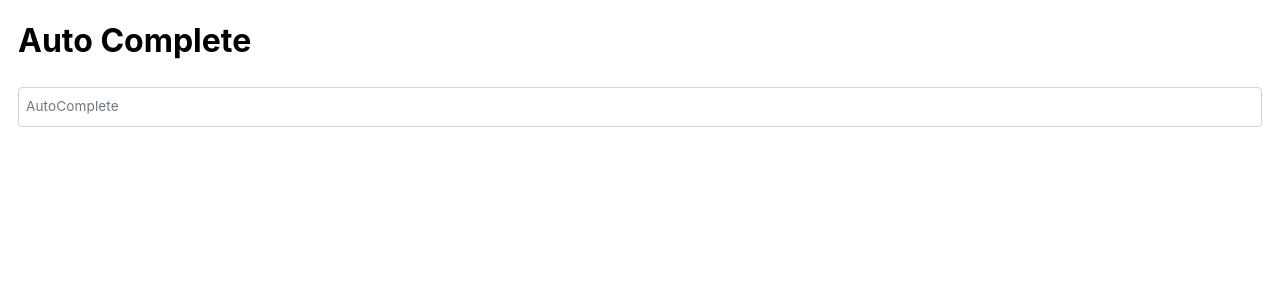
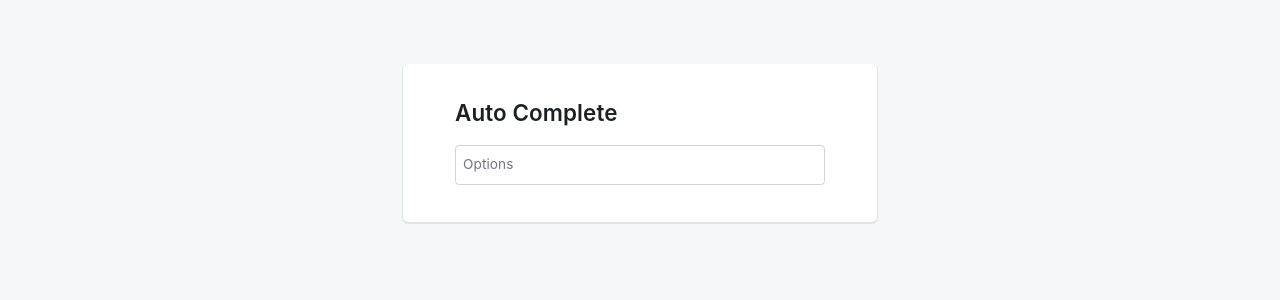
Before and after one commit to DayvsonNascimento/auto-complete, a React (Create React App) app: page / in a window 1280 px wide. Shown: the top 300 px of the page. Built offline with nearby package versions, Linux system fonts and the light colour scheme.

Commit message:
feat: add container for AutoComplete component

```diff
--- a/src/App.tsx
+++ b/src/App.tsx
@@ -1,10 +1,9 @@
-import AutoComplete from './components/AutoComplete/AutoComplete';
+import CustomInputContainer from './containers/CustomInputContainer';
 
 const App = () => {
   return (
     <div>
-      <h1>Auto Complete</h1>
-      <AutoComplete />
+      <CustomInputContainer />
     </div>
   );
 };
--- a/src/components/AutoComplete/AutoComplete.module.css
+++ b/src/components/AutoComplete/AutoComplete.module.css
@@ -28,10 +28,11 @@
 .active {
   transform: translateY(-0.5rem);
   font-size: 0.7rem;
+  color: rgb(122, 193, 251);
 }
 
 .input {
-  margin: 5px 0px 15px 0px;
+  margin: 5px 0px;
   padding: 11px 8px 0 6.5px;
   width: 100%;
   height: 40px;
--- a/src/components/AutoComplete/AutoComplete.tsx
+++ b/src/components/AutoComplete/AutoComplete.tsx
@@ -14,7 +14,7 @@ const AutoComplete = () => {
   return (
     <div className={styles.container}>
       <label className={`${styles.label} ${active && styles.active} `}>
-        AutoComplete
+        Options
       </label>
       <input
         className={styles.input}
--- /dev/null
+++ b/src/containers/CustomInputContainer.module.css
@@ -0,0 +1,30 @@
+.container {
+  width: 100%;
+  max-width: 77.75rem;
+  display: flex;
+  margin: 0px auto;
+  align-items: center;
+  margin-top: 4rem;
+  flex-direction: column;
+}
+
+.title {
+  margin: 0px 0 10px;
+  font-size: 1.4rem;
+  line-height: 1.5;
+  letter-spacing: 0.1px;
+  color: var(--muidocs-palette-grey-900, #1c2025);
+  font-weight: 600;
+}
+
+.content {
+  width: 370px;
+  background-color: #ffffff;
+  display: flex;
+  flex-direction: column;
+  padding: 32px 52px;
+  box-shadow: 0 1px 1px 1px #e3e3e3;
+  border-radius: 5px;
+  color: #7a7a7a;
+
+}
--- /dev/null
+++ b/src/containers/CustomInputContainer.tsx
@@ -0,0 +1,16 @@
+import AutoComplete from '../components/AutoComplete/AutoComplete';
+
+import styles from './CustomInputContainer.module.css';
+
+const CustomInputContainer = () => {
+  return (
+    <div className={styles.container}>
+      <div className={styles.content}>
+        <h2 className={styles.title}>Auto Complete</h2>
+        <AutoComplete />
+      </div>
+    </div>
+  );
+};
+
+export default CustomInputContainer;
--- a/src/index.css
+++ b/src/index.css
@@ -2,11 +2,12 @@ body {
   margin: 0 auto;
   padding: 0;
   max-width: 77.75rem;
-  font-family: -apple-system, BlinkMacSystemFont, 'Segoe UI', 'Roboto', 'Oxygen',
-    'Ubuntu', 'Cantarell', 'Fira Sans', 'Droid Sans', 'Helvetica Neue',
-    sans-serif;
+  font-family: 'General Sans', -apple-system, BlinkMacSystemFont, 'Segoe UI',
+    Roboto, 'Helvetica Neue', Arial, sans-serif, 'Apple Color Emoji',
+    'Segoe UI Emoji', 'Segoe UI Symbol';
   -webkit-font-smoothing: antialiased;
   -moz-osx-font-smoothing: grayscale;
+  background-color: #f5f8fa;
 }
 
 code {
```
